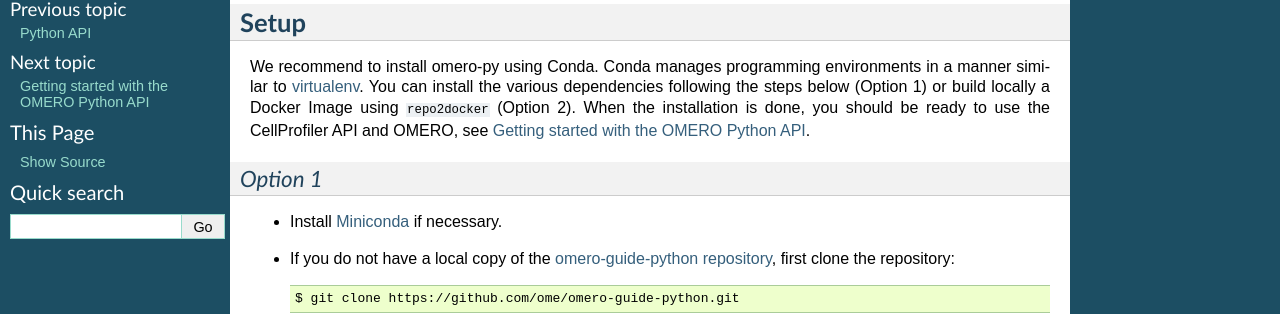
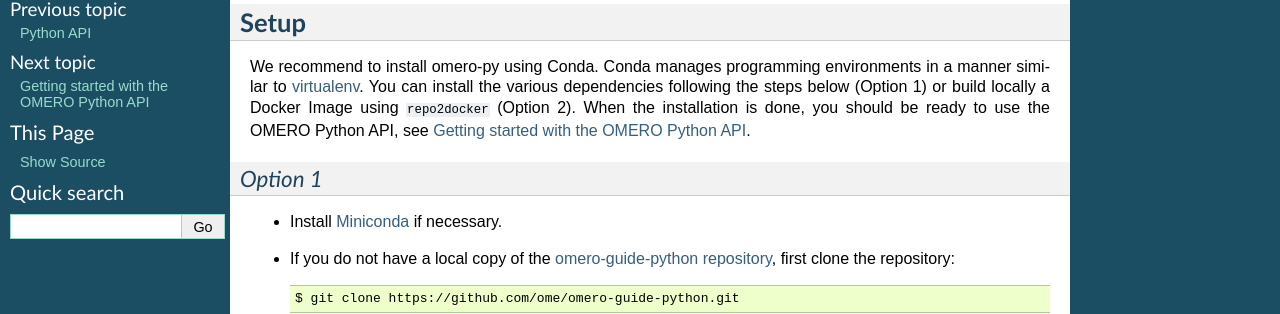
Before and after one commit to ome/omero-guide-python, a Sphinx documentation site: the page built from docs/setup.rst, in a window 1280 px wide. Shown: the part 150-464 px from the top of the page. Built offline with Sphinx 7.4.7, drawn with Linux system fonts in a browser that asks for light colours.

Commit message:
remove ref to CP

```diff
--- a/docs/setup.rst
+++ b/docs/setup.rst
@@ -12,7 +12,7 @@
 Conda manages programming environments in a manner similar to
 `virtualenv <https://virtualenv.pypa.io/en/stable/>`_.
 You can install the various dependencies following the steps below (Option 1) or build locally a Docker Image
-using ``repo2docker`` (Option 2). When the installation is done, you should be ready to use the CellProfiler API and OMERO, see :doc:`gettingstarted`.
+using ``repo2docker`` (Option 2). When the installation is done, you should be ready to use the OMERO Python API, see :doc:`gettingstarted`.
 
 *Option 1*
 ~~~~~~~~~~
```
